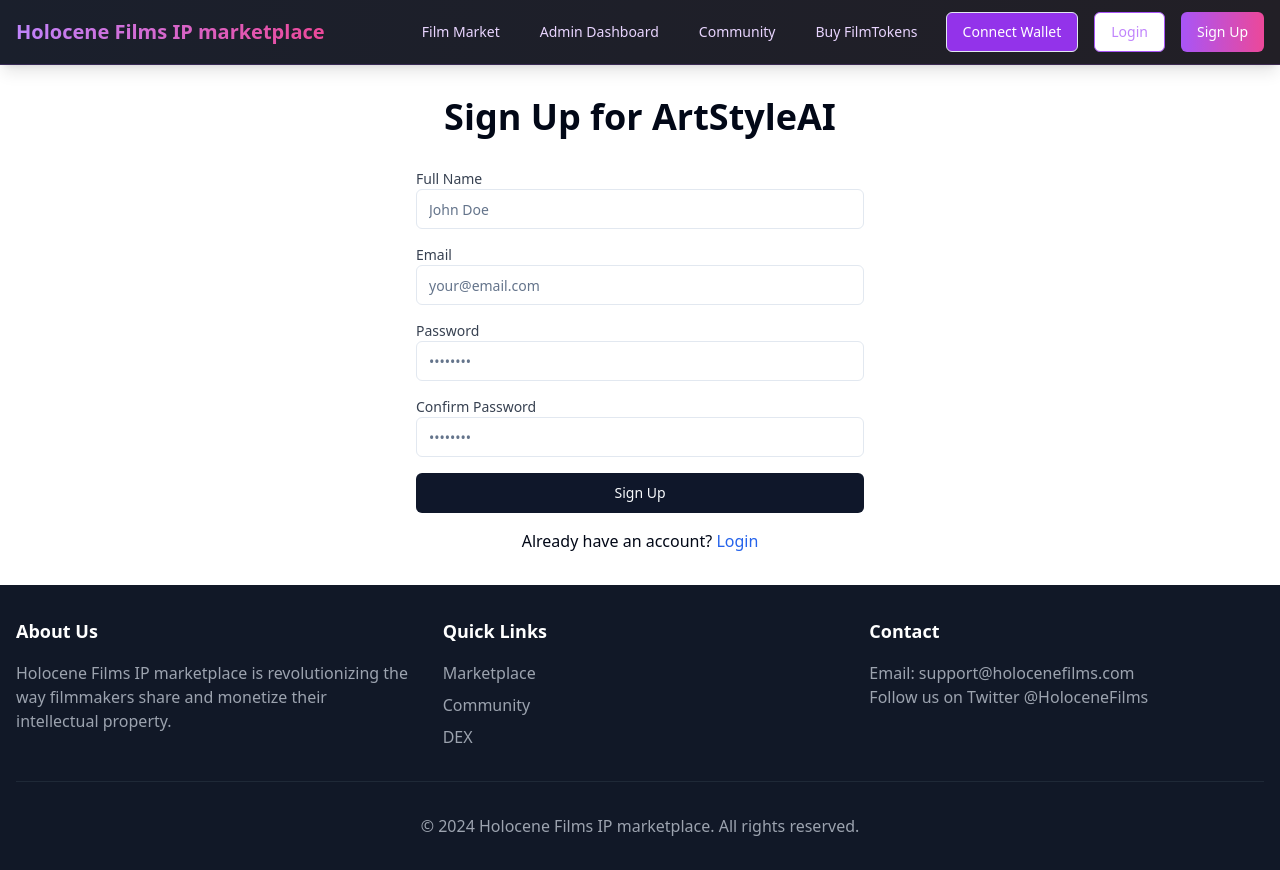
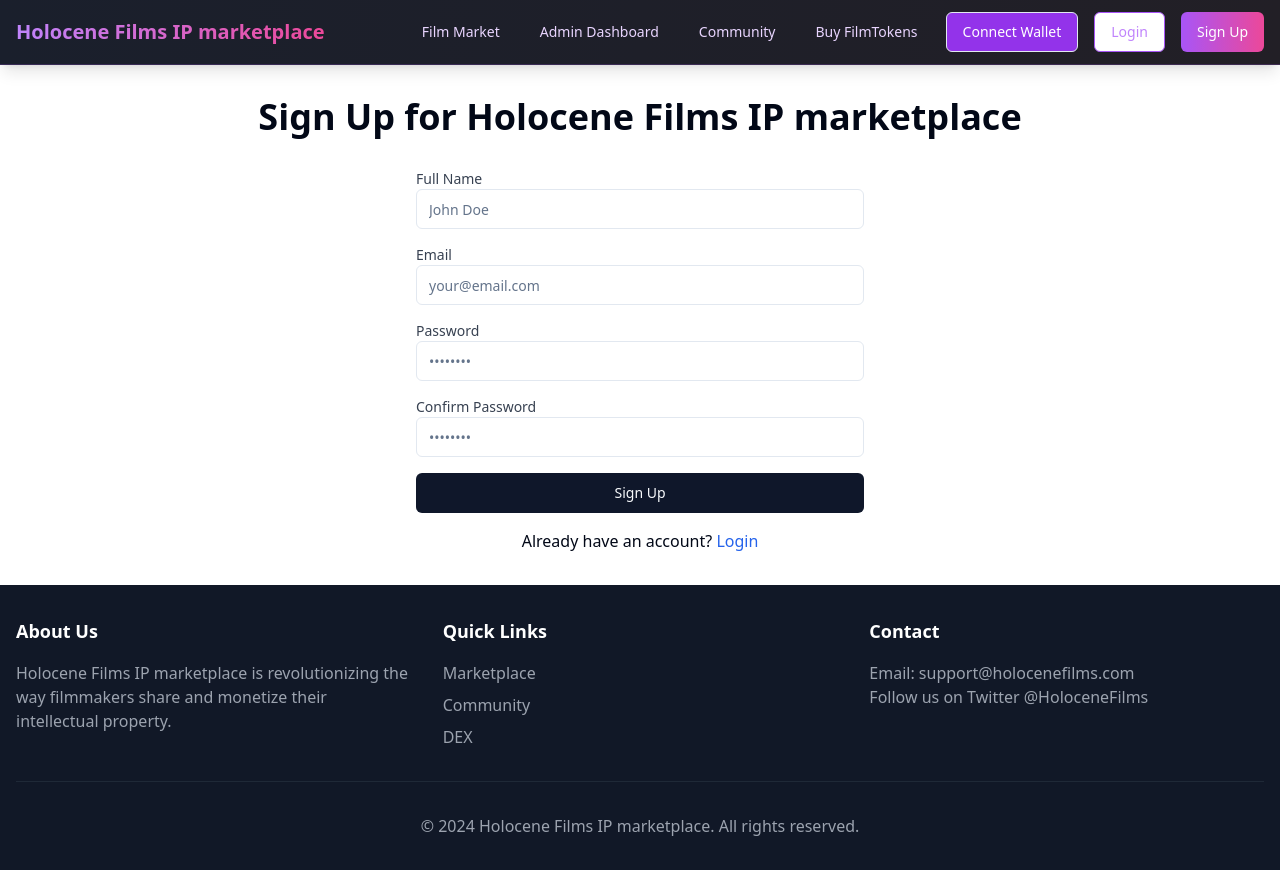
Before and after one commit to nafia007/holocenefilms-main-2, a React (Vite) app: page /signup in a window 1280 px wide. Built offline with nearby package versions, Linux system fonts and the light colour scheme; what @thirdweb-dev/react, thirdweb would draw is missing.

Commit message:
Delete ArtStyleAI References
Removed all instances of "ArtStyleAI" from the application and replaced them with "Holocene Films IP marketplace" to ensure consistent branding throughout the app.
[skip gpt_engineer]

```diff
--- a/src/pages/Login.jsx
+++ b/src/pages/Login.jsx
@@ -12,7 +12,7 @@ const Login = () => {
 
   return (
     <div className="container mx-auto px-4 py-8">
-      <h1 className="text-4xl font-bold mb-8 text-center">Login to ArtStyleAI</h1>
+      <h1 className="text-4xl font-bold mb-8 text-center">Login to Holocene Films IP marketplace</h1>
       <form onSubmit={handleSubmit} className="max-w-md mx-auto space-y-4">
         <div>
           <label htmlFor="email" className="block text-sm font-medium text-gray-700">Email</label>
--- a/src/pages/SignUp.jsx
+++ b/src/pages/SignUp.jsx
@@ -12,7 +12,7 @@ const SignUp = () => {
 
   return (
     <div className="container mx-auto px-4 py-8">
-      <h1 className="text-4xl font-bold mb-8 text-center">Sign Up for ArtStyleAI</h1>
+      <h1 className="text-4xl font-bold mb-8 text-center">Sign Up for Holocene Films IP marketplace</h1>
       <form onSubmit={handleSubmit} className="max-w-md mx-auto space-y-4">
         <div>
           <label htmlFor="name" className="block text-sm font-medium text-gray-700">Full Name</label>
```
